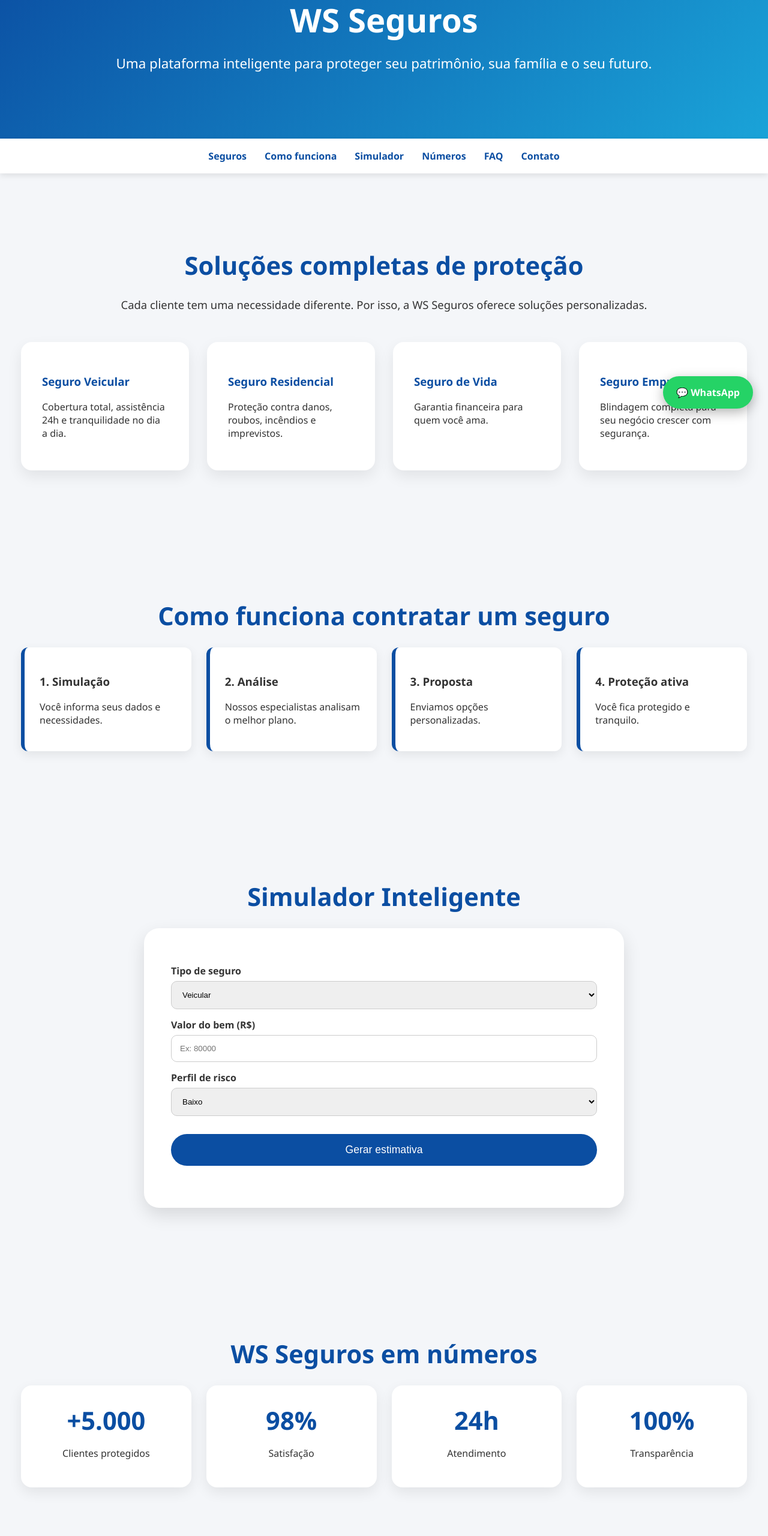
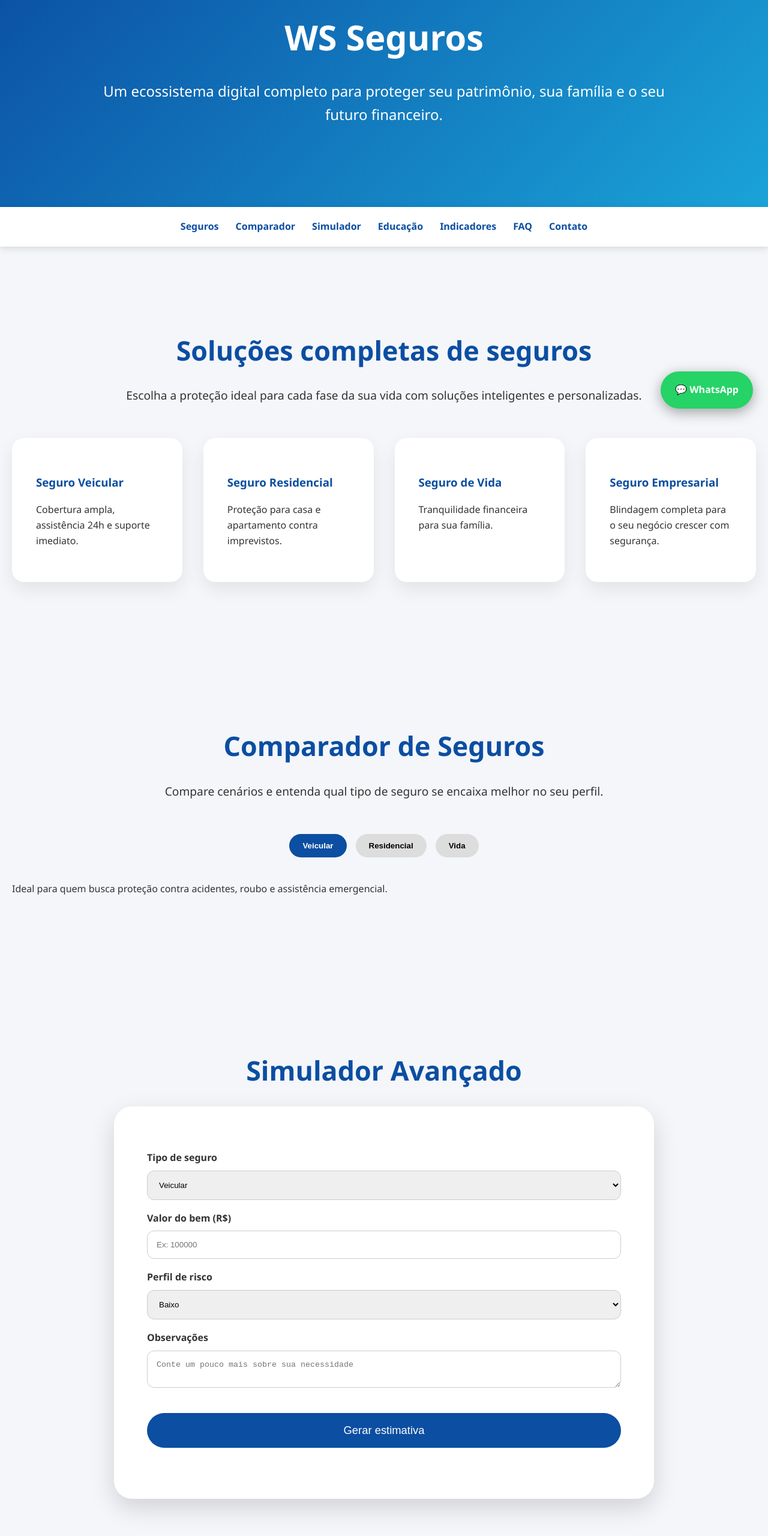
Before and after one commit to ArthurCarminatti05/ws-seguros, a plain HTML site: page index.html in a window 1280 px wide. Shown: the part 94-2654 px from the top of the page at 60% size. Drawn offline with Linux system fonts and the light colour scheme.

Commit message:
Update index.html

```diff
--- a/index.html
+++ b/index.html
@@ -3,8 +3,8 @@
 <head>
 <meta charset="UTF-8">
 <meta name="viewport" content="width=device-width, initial-scale=1.0">
-<title>WS Seguros | Plataforma Inteligente de Proteção</title>
-<meta name="description" content="Plataforma digital da WS Seguros. Simule, compare, solicite propostas e fale com especialistas em seguros.">
+<title>WS Seguros | Ecossistema Digital de Proteção</title>
+<meta name="description" content="WS Seguros é um ecossistema digital completo: simulações avançadas, formulários inteligentes, comparativos, educação financeira e atendimento imediato.">
 
 <style>
 :root{
@@ -12,114 +12,139 @@
   --azul2:#1aa3d8;
   --escuro:#0a3d80;
   --cinza:#f4f6f9;
+  --verde:#25d366;
 }
 
 *{box-sizing:border-box;scroll-behavior:smooth}
-body{margin:0;font-family:'Segoe UI',Arial,sans-serif;background:var(--cinza);color:#333}
+body{margin:0;font-family:'Segoe UI',Arial,sans-serif;background:var(--cinza);color:#333;line-height:1.6}
 
 header{
   background:linear-gradient(135deg,var(--azul),var(--azul2));
-  color:#fff;padding:90px 20px;text-align:center
+  color:#fff;padding:110px 20px;text-align:center
 }
-header h1{font-size:3.4rem;margin:0}
-header p{font-size:1.4rem;max-width:900px;margin:20px auto}
+header h1{font-size:3.6rem;margin:0}
+header p{font-size:1.5rem;max-width:950px;margin:25px auto}
 
-nav{background:#fff;position:sticky;top:0;z-index:1000;box-shadow:0 3px 10px rgba(0,0,0,.1)}
-nav ul{display:flex;justify-content:center;gap:30px;list-style:none;padding:18px;margin:0;flex-wrap:wrap}
+nav{background:#fff;position:sticky;top:0;z-index:1000;box-shadow:0 3px 12px rgba(0,0,0,.12)}
+nav ul{display:flex;justify-content:center;gap:28px;list-style:none;padding:20px;margin:0;flex-wrap:wrap}
 nav a{text-decoration:none;color:var(--azul);font-weight:600}
 
-section{max-width:1250px;margin:auto;padding:90px 20px}
-section h2{text-align:center;font-size:2.6rem;color:var(--azul);margin-bottom:25px}
-section p.intro{text-align:center;max-width:900px;margin:0 auto 50px;font-size:1.15rem}
+section{max-width:1300px;margin:auto;padding:100px 20px}
+section h2{text-align:center;font-size:2.8rem;color:var(--azul);margin-bottom:25px}
+section p.intro{text-align:center;max-width:1000px;margin:0 auto 55px;font-size:1.2rem}
 
-.cards{display:grid;grid-template-columns:repeat(auto-fit,minmax(260px,1fr));gap:30px}
-.card{background:#fff;border-radius:18px;padding:35px;box-shadow:0 10px 25px rgba(0,0,0,.08);transition:.4s}
-.card:hover{transform:translateY(-10px)}
+.cards{display:grid;grid-template-columns:repeat(auto-fit,minmax(270px,1fr));gap:35px}
+.card{background:#fff;border-radius:20px;padding:40px;box-shadow:0 12px 30px rgba(0,0,0,.08);transition:.4s}
+.card:hover{transform:translateY(-12px)}
 .card h3{color:var(--azul)}
 
-.timeline{display:grid;grid-template-columns:repeat(auto-fit,minmax(250px,1fr));gap:25px}
-.timeline div{background:#fff;border-left:6px solid var(--azul);padding:25px;border-radius:12px;box-shadow:0 6px 18px rgba(0,0,0,.08)}
+.tabs{display:flex;justify-content:center;gap:15px;margin-bottom:40px;flex-wrap:wrap}
+.tabs button{padding:12px 22px;border-radius:30px;border:none;background:#ddd;cursor:pointer;font-weight:600}
+.tabs button.active{background:var(--azul);color:#fff}
 
-.simulador{background:#fff;border-radius:25px;padding:45px;box-shadow:0 12px 30px rgba(0,0,0,.12);max-width:800px;margin:auto}
-label{display:block;margin-top:15px;font-weight:600}
-input,select{width:100%;padding:14px;margin-top:6px;border-radius:10px;border:1px solid #ccc}
-button{margin-top:30px;width:100%;padding:16px;border:none;border-radius:40px;background:var(--azul);color:#fff;font-size:1.1rem;cursor:pointer}
-button:hover{background:var(--escuro)}
-.resultado{text-align:center;font-size:1.3rem;font-weight:bold;color:var(--azul);margin-top:25px}
+.tab-content{display:none}
+.tab-content.active{display:block}
 
-.dashboard{display:grid;grid-template-columns:repeat(auto-fit,minmax(240px,1fr));gap:25px}
-.stat{background:#fff;border-radius:18px;padding:30px;text-align:center;box-shadow:0 8px 22px rgba(0,0,0,.08)}
-.stat span{font-size:2.6rem;color:var(--azul);font-weight:bold}
+.simulador{background:#fff;border-radius:30px;padding:55px;box-shadow:0 15px 40px rgba(0,0,0,.15);max-width:900px;margin:auto}
+label{display:block;margin-top:18px;font-weight:600}
+input,select,textarea{width:100%;padding:15px;margin-top:8px;border-radius:12px;border:1px solid #ccc}
+button.primary{margin-top:35px;width:100%;padding:18px;border:none;border-radius:45px;background:var(--azul);color:#fff;font-size:1.15rem;cursor:pointer}
+button.primary:hover{background:var(--escuro)}
 
-.faq details{background:#fff;padding:22px;border-radius:14px;margin-bottom:15px;box-shadow:0 4px 14px rgba(0,0,0,.08)}
+.resultado{text-align:center;font-size:1.4rem;font-weight:bold;color:var(--azul);margin-top:30px}
 
-.cta{background:linear-gradient(135deg,var(--azul),var(--azul2));color:#fff;text-align:center;padding:100px 20px}
-.cta a{background:#fff;color:var(--azul);padding:20px 50px;border-radius:50px;text-decoration:none;font-weight:bold;font-size:1.2rem}
+.dashboard{display:grid;grid-template-columns:repeat(auto-fit,minmax(260px,1fr));gap:30px}
+.stat{background:#fff;border-radius:20px;padding:35px;text-align:center;box-shadow:0 10px 26px rgba(0,0,0,.1)}
+.stat span{font-size:2.8rem;color:var(--azul);font-weight:bold}
 
-footer{background:var(--escuro);color:#fff;text-align:center;padding:50px 20px}
+.blog{display:grid;grid-template-columns:repeat(auto-fit,minmax(300px,1fr));gap:30px}
+.post{background:#fff;border-radius:20px;padding:30px;box-shadow:0 8px 20px rgba(0,0,0,.08)}
 
-.whatsapp{position:fixed;bottom:25px;right:25px;background:#25d366;color:#fff;padding:16px 22px;border-radius:50px;text-decoration:none;font-weight:bold;box-shadow:0 6px 20px rgba(0,0,0,.3);z-index:2000}
+.faq details{background:#fff;padding:25px;border-radius:16px;margin-bottom:18px;box-shadow:0 4px 14px rgba(0,0,0,.08)}
+
+.cta{background:linear-gradient(135deg,var(--azul),var(--azul2));color:#fff;text-align:center;padding:120px 20px}
+.cta a{background:#fff;color:var(--azul);padding:22px 55px;border-radius:55px;text-decoration:none;font-weight:bold;font-size:1.25rem}
+
+footer{background:var(--escuro);color:#fff;text-align:center;padding:60px 20px}
+
+.whatsapp{position:fixed;bottom:25px;right:25px;background:var(--verde);color:#fff;padding:18px 24px;border-radius:50px;text-decoration:none;font-weight:bold;box-shadow:0 6px 22px rgba(0,0,0,.35);z-index:2000}
 </style>
 </head>
 <body>
 
 <header>
 <h1>WS Seguros</h1>
-<p>Uma plataforma inteligente para proteger seu patrimônio, sua família e o seu futuro.</p>
+<p>Um ecossistema digital completo para proteger seu patrimônio, sua família e o seu futuro financeiro.</p>
 </header>
 
 <nav>
 <ul>
 <li><a href="#seguros">Seguros</a></li>
-<li><a href="#como">Como funciona</a></li>
+<li><a href="#comparador">Comparador</a></li>
 <li><a href="#simulador">Simulador</a></li>
-<li><a href="#dados">Números</a></li>
+<li><a href="#educacao">Educação</a></li>
+<li><a href="#dashboard">Indicadores</a></li>
 <li><a href="#faq">FAQ</a></li>
 <li><a href="#contato">Contato</a></li>
 </ul>
 </nav>
 
 <section id="seguros">
-<h2>Soluções completas de proteção</h2>
-<p class="intro">Cada cliente tem uma necessidade diferente. Por isso, a WS Seguros oferece soluções personalizadas.</p>
+<h2>Soluções completas de seguros</h2>
+<p class="intro">Escolha a proteção ideal para cada fase da sua vida com soluções inteligentes e personalizadas.</p>
 <div class="cards">
-<div class="card"><h3>Seguro Veicular</h3><p>Cobertura total, assistência 24h e tranquilidade no dia a dia.</p></div>
-<div class="card"><h3>Seguro Residencial</h3><p>Proteção contra danos, roubos, incêndios e imprevistos.</p></div>
-<div class="card"><h3>Seguro de Vida</h3><p>Garantia financeira para quem você ama.</p></div>
-<div class="card"><h3>Seguro Empresarial</h3><p>Blindagem completa para seu negócio crescer com segurança.</p></div>
+<div class="card"><h3>Seguro Veicular</h3><p>Cobertura ampla, assistência 24h e suporte imediato.</p></div>
+<div class="card"><h3>Seguro Residencial</h3><p>Proteção para casa e apartamento contra imprevistos.</p></div>
+<div class="card"><h3>Seguro de Vida</h3><p>Tranquilidade financeira para sua família.</p></div>
+<div class="card"><h3>Seguro Empresarial</h3><p>Blindagem completa para o seu negócio crescer com segurança.</p></div>
 </div>
 </section>
 
-<section id="como">
-<h2>Como funciona contratar um seguro</h2>
-<div class="timeline">
-<div><h3>1. Simulação</h3><p>Você informa seus dados e necessidades.</p></div>
-<div><h3>2. Análise</h3><p>Nossos especialistas analisam o melhor plano.</p></div>
-<div><h3>3. Proposta</h3><p>Enviamos opções personalizadas.</p></div>
-<div><h3>4. Proteção ativa</h3><p>Você fica protegido e tranquilo.</p></div>
+<section id="comparador">
+<h2>Comparador de Seguros</h2>
+<p class="intro">Compare cenários e entenda qual tipo de seguro se encaixa melhor no seu perfil.</p>
+<div class="tabs">
+<button class="active" onclick="showTab('auto')">Veicular</button>
+<button onclick="showTab('home')">Residencial</button>
+<button onclick="showTab('life')">Vida</button>
 </div>
+<div id="auto" class="tab-content active"><p>Ideal para quem busca proteção contra acidentes, roubo e assistência emergencial.</p></div>
+<div id="home" class="tab-content"><p>Perfeito para proteger imóveis, bens e tranquilidade familiar.</p></div>
+<div id="life" class="tab-content"><p>Garante estabilidade financeira para quem você ama.</p></div>
 </section>
 
 <section id="simulador">
-<h2>Simulador Inteligente</h2>
+<h2>Simulador Avançado</h2>
 <div class="simulador">
 <label>Tipo de seguro</label>
 <select id="tipo"><option value="veiculo">Veicular</option><option value="residencia">Residencial</option><option value="vida">Vida</option></select>
 <label>Valor do bem (R$)</label>
-<input type="number" id="valor" placeholder="Ex: 80000">
+<input type="number" id="valor" placeholder="Ex: 100000">
 <label>Perfil de risco</label>
 <select id="perfil"><option value="baixo">Baixo</option><option value="medio">Médio</option><option value="alto">Alto</option></select>
-<button onclick="simular()">Gerar estimativa</button>
+<label>Observações</label>
+<textarea placeholder="Conte um pouco mais sobre sua necessidade"></textarea>
+<button class="primary" onclick="simular()">Gerar estimativa</button>
 <div class="resultado" id="resultado"></div>
 </div>
 </section>
 
-<section id="dados">
-<h2>WS Seguros em números</h2>
+<section id="educacao">
+<h2>Educação em Seguros</h2>
+<p class="intro">Conteúdo educativo para você tomar decisões mais inteligentes.</p>
+<div class="blog">
+<div class="post"><h3>Por que ter seguro?</h3><p>Descubra como um seguro evita grandes prejuízos.</p></div>
+<div class="post"><h3>Seguro não é gasto</h3><p>Entenda como ele protege seu patrimônio.</p></div>
+<div class="post"><h3>Como escolher o plano ideal</h3><p>Dicas práticas para acertar na escolha.</p></div>
+</div>
+</section>
+
+<section id="dashboard">
+<h2>Indicadores de Confiança</h2>
 <div class="dashboard">
-<div class="stat"><span>+5.000</span><p>Clientes protegidos</p></div>
-<div class="stat"><span>98%</span><p>Satisfação</p></div>
-<div class="stat"><span>24h</span><p>Atendimento</p></div>
+<div class="stat"><span>+8.000</span><p>Clientes atendidos</p></div>
+<div class="stat"><span>99%</span><p>Satisfação</p></div>
+<div class="stat"><span>24/7</span><p>Suporte</p></div>
 <div class="stat"><span>100%</span><p>Transparência</p></div>
 </div>
 </section>
@@ -128,32 +153,39 @@ footer{background:var(--escuro);color:#fff;text-align:center;padding:50px 20px}
 <h2>Dúvidas Frequentes</h2>
 <div class="faq">
 <details><summary>Seguro vale a pena?</summary><p>Sim. Um pequeno valor mensal pode evitar grandes prejuízos.</p></details>
-<details><summary>Posso personalizar meu plano?</summary><p>Totalmente. Cada seguro é feito sob medida.</p></details>
-<details><summary>Como contratar?</summary><p>Online ou diretamente com um especialista.</p></details>
+<details><summary>Posso contratar online?</summary><p>Sim, todo o processo pode ser digital.</p></details>
+<details><summary>É possível personalizar?</summary><p>Totalmente, cada cliente é único.</p></details>
 </div>
 </section>
 
 <section class="cta" id="contato">
-<h2>Proteja hoje o que levou anos para conquistar</h2>
+<h2>Transforme segurança em tranquilidade</h2>
 <p>Fale agora com um especialista WS Seguros.</p>
 <a href="tel:4933661497">📞 (49) 3366-1497</a>
 </section>
 
 <footer>
-<p>© 2025 WS Seguros • Plataforma Digital de Proteção</p>
+<p>© 2025 WS Seguros • Ecossistema Digital de Proteção</p>
 </footer>
 
 <a class="whatsapp" href="https://wa.me/554933661497" target="_blank">💬 WhatsApp</a>
 
 <script>
 function simular(){
+const valor=parseFloat(document.getElementById('valor').value);
 const tipo=document.getElementById('tipo').value;
-const valor=parseFloat(document.getElementById('valor').value);
 const perfil=document.getElementById('perfil').value;
 if(!valor||valor<=0){document.getElementById('resultado').innerText='Informe um valor válido';return}
 let base=tipo==='vida'?0.02:tipo==='residencia'?0.015:0.03;
 let fator=perfil==='alto'?1.3:perfil==='medio'?1.15:1;
-document.getElementById('resultado').innerText=`Estimativa mensal: R$ ${(valor*base*fator).toFixed(2)}`;
+document.getElementById('resultado').innerText=`Estimativa mensal aproximada: R$ ${(valor*base*fator).toFixed(2)}`;
+}
+
+function showTab(id){
+document.querySelectorAll('.tab-content').forEach(t=>t.classList.remove('active'));
+document.querySelectorAll('.tabs button').forEach(b=>b.classList.remove('active'));
+document.getElementById(id).classList.add('active');
+event.target.classList.add('active');
 }
 </script>
 
```
